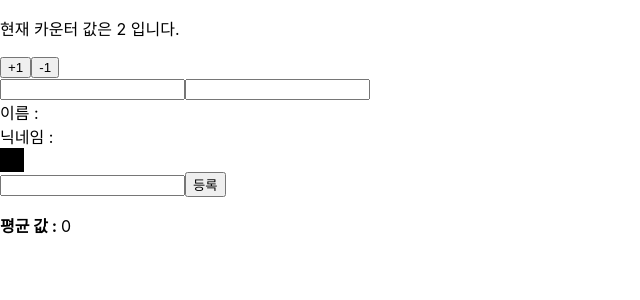
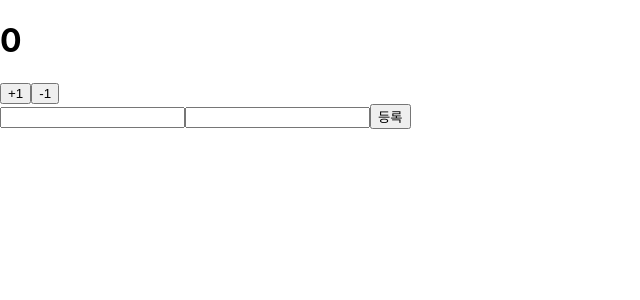
Before and after one commit to soo777/react_study, a React (Create React App) app in the folder redux_study/: page / in a window 1280 px wide. Shown: the top 300 px of the page, without its empty margins (0-640 px from the left). Built offline with nearby package versions, Linux system fonts and the light colour scheme; the HTML template or start-up script is replaced by a standard one.

Commit message:
counter - useState

```diff
--- a/redux_study/src/App.tsx
+++ b/redux_study/src/App.tsx
@@ -1,18 +1,28 @@
 import React from 'react';
 import './App.css';
-import Counter from './components/Counter';
-import Info from "./components/Info";
-import ContextSample from "./components/ContextSample";
-import Average from "./components/Average";
+import Counter from './hooks/Counter';
+import Info from "./hooks/Info";
+import ContextSample from "./hooks/ContextSample";
+import Average from "./hooks/Average";
+import Counter1 from "./components/Counter1";
+import MyForm from "./components/MyForm";
 
 function App() {
+  const onSubmit = (form: { name: string; description: string }) => {
+    console.log(form);
+  };
+
   return (
       <>
-        <Counter/>
-        <Info/>
-        <ContextSample/>
-        <Average/>
+        {/*<Counter1/>*/}
+        {/*<Info/>*/}
+        {/*<ContextSample/>*/}
+        {/*<Average/>*/}
+
+        <Counter1/>
+        <MyForm onSubmit={onSubmit}/>
       </>
+
   )
 }
 
--- /dev/null
+++ b/redux_study/src/components/Counter1.tsx
@@ -0,0 +1,20 @@
+import React, { useState } from "react";
+
+function Counter1 () {
+  const [count, setCount] = useState<number>(0);
+  const onIncrease = () => setCount(count + 1);
+  const onDecrease = () => setCount(count - 1);
+
+  return(
+    <div>
+      <h1>{count}</h1>
+
+      <div>
+        <button onClick={onIncrease}>+1</button>
+        <button onClick={onDecrease}>-1</button>
+      </div>
+    </div>
+  )
+}
+
+export default Counter1;
--- /dev/null
+++ b/redux_study/src/components/MyForm.tsx
@@ -0,0 +1,41 @@
+import React, { useState } from "react";
+
+type MyFormProps = {
+  onSubmit: (form: { name: string; description: string }) => void;
+};
+
+function MyForm ({ onSubmit }: MyFormProps) {
+  const [form, setForm] = useState({
+    name: "",
+    description: "",
+  });
+
+  const { name, description } = form;
+
+  const onChange = (e: React.ChangeEvent<HTMLInputElement>) => {
+    const { name, value } = e.target;
+    setForm({
+      ...form,
+      [name]: value,
+    });
+  };
+
+  const handleSubmit = (e: React.FormEvent<HTMLFormElement>) => {
+    e.preventDefault();
+    onSubmit(form);
+    setForm({
+      name:'',
+      description: '',
+    })
+  };
+
+  return (
+    <form onSubmit={handleSubmit}>
+      <input name="name" value={name} onChange={onChange}/>
+      <input name="description" value={description} onChange={onChange}/>
+      <button type="submit">등록</button>
+    </form>
+  );
+}
+
+export default MyForm;
```
Also changed, not shown: redux_study/src/hooks/Average.tsx (renamed from redux_study/src/components/Average.tsx), redux_study/src/hooks/ContextSample.tsx (renamed from redux_study/src/components/ContextSample.tsx), redux_study/src/hooks/Counter.tsx (renamed from redux_study/src/components/Counter.tsx), redux_study/src/hooks/Info.tsx (renamed from redux_study/src/components/Info.tsx).
